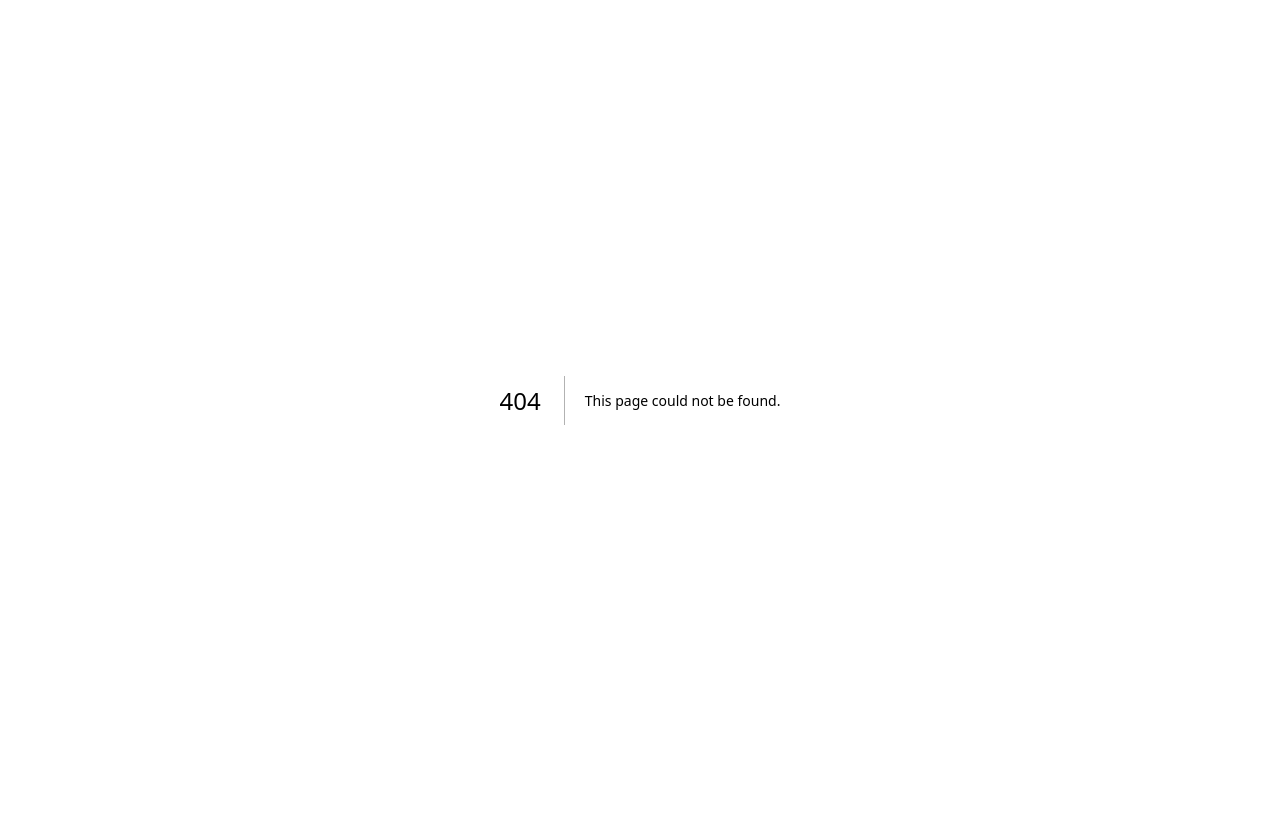
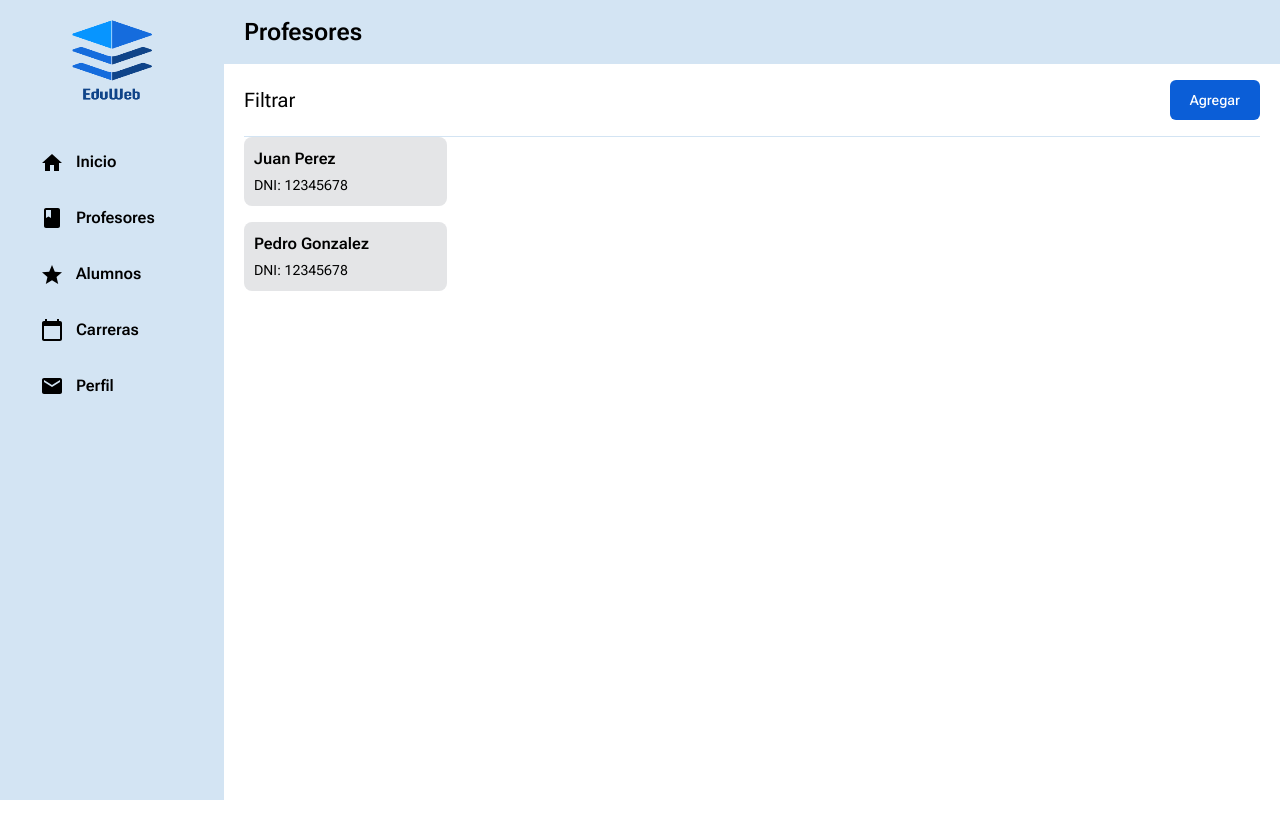
Before and after one commit to No-Country/S7-22-T-NodeReact, a Next.js app in the folder frontend/: page /profesores in a window 1280 px wide. Before the commit this address had no page. Shown: the top 838 px of the page. Before the commit the page ends 800 px from the top, so only its background shows below. Built offline with nearby package versions, Linux system fonts and the light colour scheme; data requests are answered from the project's data file.

Commit message:
api function for professors

```diff
--- a/frontend/db.json
+++ b/frontend/db.json
@@ -22,10 +22,19 @@
   "professors": [
     {
       "id": 1,
-      "name": "Juan",
+      "firstName": "Juan",
       "surname": "Perez",
       "age": 45,
       "email": "juanp@eduweb.com",
+      "dni": "12345678",
+      "dateOfBirth": "1975-12-03"
+    },
+    {
+      "id": 2,
+      "firstName": "Pedro",
+      "surname": "Gonzalez",
+      "age": 42,
+      "email": "pedrog@eduweb.com",
       "dni": "12345678",
       "dateOfBirth": "1975-12-03"
     }
--- a/frontend/src/components/Layout.jsx
+++ b/frontend/src/components/Layout.jsx
@@ -9,7 +9,7 @@ import LogoIcon from "../../public/eduweb.png";
 
 const menuItems = [
     { label: 'Inicio', url: '/', icon: <HomeIcon /> },
-    { label: 'Profesores', url: '/professors', icon: <SubjectsIcon /> },
+    { label: 'Profesores', url: '/profesores', icon: <SubjectsIcon /> },
     { label: 'Alumnos', url: '/agregaralumno', icon: <StarIcon /> },
     { label: 'Carreras', url: '/cursos', icon: <CalendarIcon /> },
     { label: 'Perfil', url: '/perfil', icon: <MessageIcon /> },
--- /dev/null
+++ b/frontend/src/pages/profesores/agregar.jsx
@@ -0,0 +1,11 @@
+import Layout from "@/components/Layout";
+
+const Agregar = () => {
+    return (
+        <Layout name={'Agregar profesor'}>
+            <h1>Agregar profesor</h1>
+        </Layout>
+    )
+}
+
+export default Agregar;
--- /dev/null
+++ b/frontend/src/pages/profesores/index.jsx
@@ -0,0 +1,51 @@
+import Layout from "@/components/Layout";
+import Button from "@/components/Button";
+import {useEffect, useState} from "react";
+
+const Profesores = () => {
+    const [profesores, setProfesores] = useState([]);
+    const [profesor, setProfesor] = useState({});
+
+    const fetchProfesores = async () => {
+        const response = await fetch('http://localhost:3001/professors');
+        return await response.json();
+    }
+
+    const fetchOneProfessor = async (id) => {
+        const response = await fetch(`http://localhost:3001/professors/${id}`);
+        const data = await response.json();
+        setProfesor(data);
+    }
+
+    useEffect(() => {
+        fetchProfesores().then(data => {
+            setProfesores(data);
+        })
+    }, []);
+
+    return (
+        <Layout name={'Profesores'}>
+            <div className='flex justify-between items-center py-4 border-b border-secondary'>
+                <p className='text-h4'>Filtrar</p>
+                <Button text={'Agregar'} variant={'interactive'} />
+            </div>
+
+            <div className='w-1/5 h-screen flex flex-col gap-4'>
+                {profesores.map((profesor, id) => {
+                    return (
+                        <div key={id} className='px-2.5 py-2.5 bg-grey rounded-lg pointer' onClick={() => fetchOneProfessor(profesor.id)}>
+                            <p className='text-body font-semibold mb-1'>{`${profesor.firstName} ${profesor.surname}`}</p>
+                            <p className='text-body-sm'>DNI: {profesor.dni}</p>
+                        </div>
+                    )
+                })}
+
+                <p>{profesor.firstName}</p>
+            </div>
+
+
+        </Layout>
+    )
+}
+
+export default Profesores;
--- a/frontend/src/pages/professors.js
+++ /dev/null
@@ -1,15 +0,0 @@
-import Layout from "@/components/Layout";
-import Button from "@/components/Button";
-
-const Professors = () => {
-    return (
-        <Layout name={'Profesores'}>
-            <div className='flex justify-between items-center py-4 border-b border-secondary'>
-                <p className='text-h4'>Filtrar</p>
-                <Button text={'Agregar'} variant={'interactive'} />
-            </div>
-        </Layout>
-    )
-}
-
-export default Professors;
```
